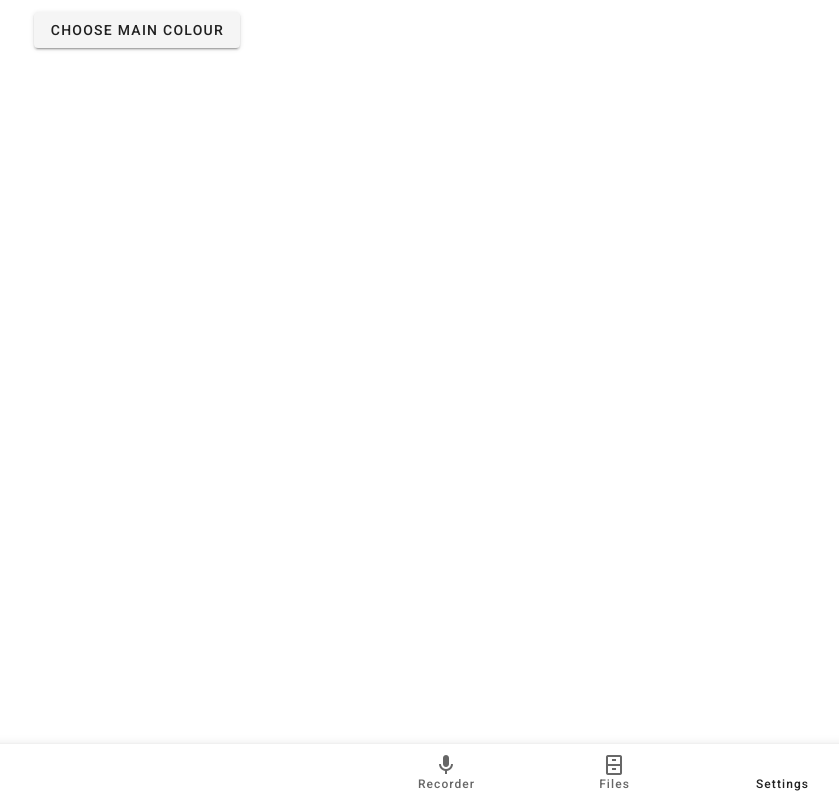
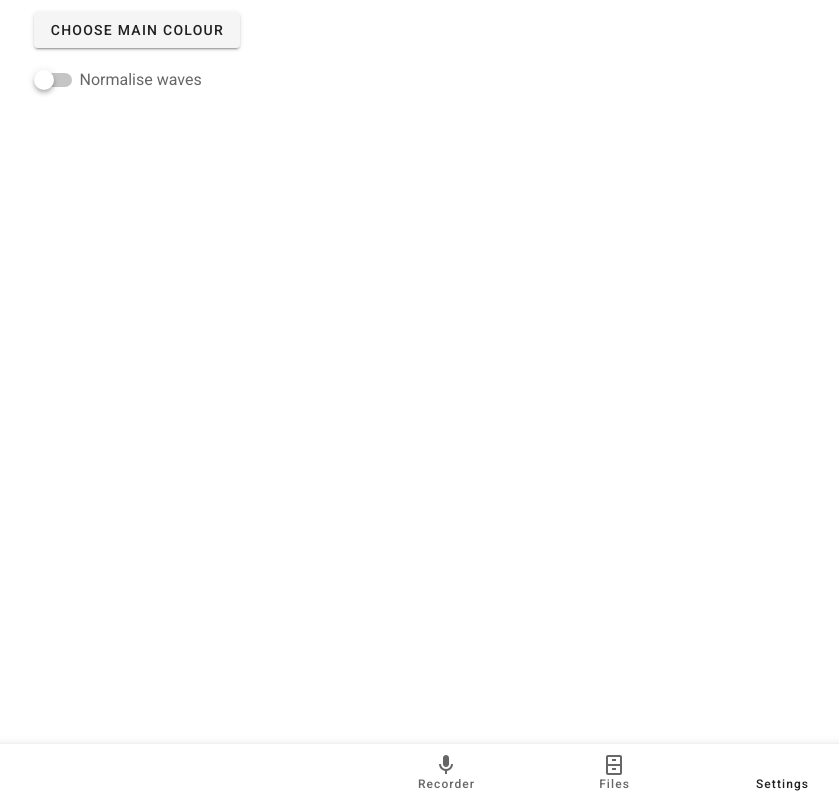
Before and after one commit to carrejoe3/Sample-Me, a Vue app in the folder sampleme/: page /#/settings in a window 1280 px wide. Shown: the whole page, without its empty margins (26-865 px from the left). Built offline with nearby package versions, Linux system fonts and the light colour scheme.

Commit message:
added normalise option

```diff
--- a/sampleme/src/components/Files.vue
+++ b/sampleme/src/components/Files.vue
@@ -99,6 +99,9 @@ export default {
     },
     selectedColour () {
       return this.$store.state.selectedColour
+    },
+    normalise () {
+      return this.$store.state.normalise
     }
   },
   methods: {
@@ -139,7 +142,8 @@ export default {
         audioRate: 1,
         barWidth: 1,
         interact: true,
-        responsive: true
+        responsive: true,
+        normalise: this.normalise
       })
 
       this.waveSurfer.on('finish', () => {
--- a/sampleme/src/components/Recorder.vue
+++ b/sampleme/src/components/Recorder.vue
@@ -28,6 +28,9 @@ export default {
     },
     recorderStyles () {
       return this.isRecording ? { 'background-color': this.selectedColour } : { 'background-color': 'white' }
+    },
+    normalise () {
+      return this.$store.state.normalise
     }
   },
   methods: {
@@ -81,6 +84,7 @@ export default {
         interact: false,
         cursorWidth: 0,
         height: '200',
+        normalise: this.normalise,
         plugins: [
           MicrophonePlugin.create()
         ]
--- a/sampleme/src/store/index.js
+++ b/sampleme/src/store/index.js
@@ -11,7 +11,8 @@ Vue.use(Vuex)
 export default new Vuex.Store({
   state: {
     recordedFiles: [],
-    selectedColour: 'red'
+    selectedColour: 'red',
+    normalise: false
   },
   mutations: {
     addFile (state, newFile) {
@@ -22,6 +23,9 @@ export default new Vuex.Store({
     },
     updateSelectedColour (state, colour) {
       state.selectedColour = colour
+    },
+    updateNormalise (state, bool) {
+      state.normalise = bool
     }
   },
   getters: {
--- a/sampleme/src/views/Settingspage.vue
+++ b/sampleme/src/views/Settingspage.vue
@@ -4,6 +4,7 @@
     <v-dialog v-model="colourPickerPopup" width='unset'>
       <v-color-picker hide-inputs v-model="selectedColour" width="500"></v-color-picker>
     </v-dialog>
+    <v-switch v-model="normalise" label="Normalise waves"></v-switch>
   </v-container>
 </template>
 
@@ -25,6 +26,14 @@ export default {
         this.updateRecordMode(mode)
       }
     },
+    normalise: {
+      get () {
+        return this.$store.state.normalise
+      },
+      set (bool) {
+        this.updateNormalise(bool)
+      }
+    },
     selectedColour: {
       get () {
         return this.$store.state.selectedColour
@@ -36,7 +45,8 @@ export default {
   },
   methods: {
     ...mapMutations([
-      'updateSelectedColour'
+      'updateSelectedColour',
+      'updateNormalise'
     ])
   }
 }
```
